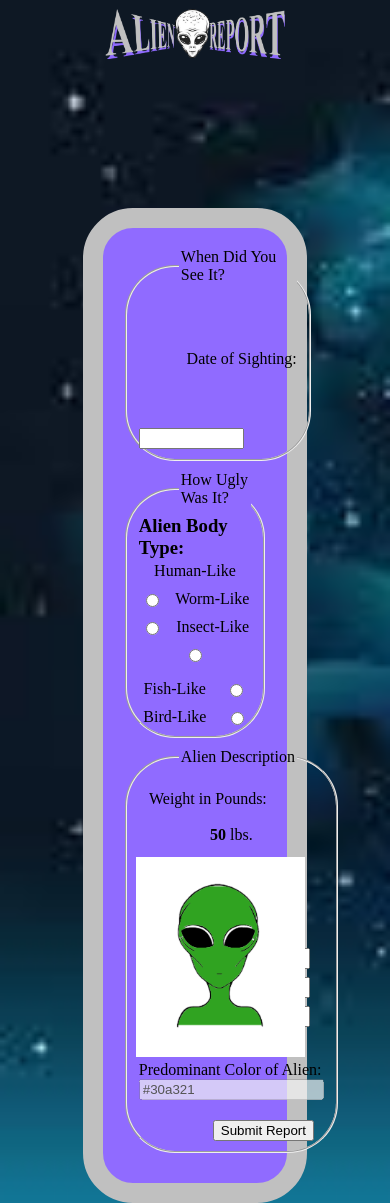
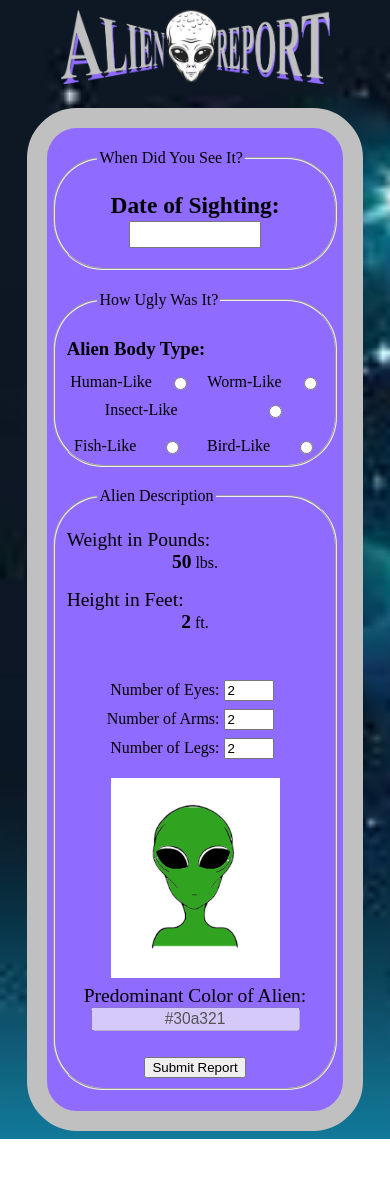
Before and after one commit to BullJohnson/alien_sighting, a plain HTML site: page index.html in a window 390 px wide. After the commit the page ends 1139 px from the top, so only its background shows below. Drawn offline with nearby package versions, Linux system fonts and the light colour scheme; a script that the page names is missing.

Commit message:
Reverse-formated to make responsive. Came out a little different but whatever.

```diff
--- a/alien_sighting.css
+++ b/alien_sighting.css
@@ -3,17 +3,146 @@
 
 *		{	box-sizing: border-box;}
 
-#wrapper        {   width: 60%;
+
+#wrapper        {   width: 90%;
+                    margin: auto;
+}
+#date	{	font-size: 4.5vw;
+			text-align: center
+}
+#datepicker     {   font-size: 10px;}
+.ui-datepicker	{	margin: auto;}
+
+#color_wheel    {  	margin-top: 3%;
+                    margin-bottom: 10%;
+					text-align: center;
+}
+#swatch         {   height: 180px;
+                    width: 140px;
+                    background-color: #30a321;
+                    position: relative;
+					margin: auto;
+}
+#results        {   font-size: .7em;
+                    text-align: center;
+}
+#dialog         {   text-align: center;}
+
+
+.slider:hover   {   opacity: 0.8;
+	}
+.skin_color     {	display: inline-block;
+                    margin-top: 3px;
+					text-align: center;
+					font-size: 5vw
+}
+#color			{	text-align: center;
+					font-size: 4vw;
+}
+.radio_buttons  {   display: flex;
+                    justify-content: space-around;
+                    flex-wrap: wrap;
+                    gap: 10px;
+	}
+.spinner_controls  {    display: flex;
+                        justify-content: space-around;
+                        flex-wrap: wrap;
+                        gap: 8px;
+                        margin-left: -25px;
+						margin-top: 5%;
+						margin-bottom: 10%
+	}
+.align_label    {   text-align: right;
+                    display: inline-block;
+                    width: 8em;
+	}
+.date_label    {    text-align: center;
+                    display: inline-block;
+                    font-size: 6vw;
+					font-weight: bold;
+                    margin-top: 20px;
+                    margin-bottom: 10px;
+
+}
+.mask           {   height: 200px;
+                    z-index: 2;
+                    position: relative;
+                    margin-top: -200px;
+	}
+.alien_skin     {	text-align: center;
+	}
+.spinner        {   width: 50px;}
+
+fieldset        {	margin: 7% 2% 7% 2%;
+					border-radius: 50px;
+	}
+legend          {   margin-left: 12%;}
+
+h3              {   margin-bottom: 5%;
+                    margin-top: 9%;
+}
+h1              {   text-align: center;}
+p               {   margin-top: 0;
+                    text-align: center;
+}
+li              {   list-style: none;
+                    margin-top: 5px;
+					display: inline;
+}
+ul              {   margin-left: -30px;}
+.slider_label	{	margin-top: 6%;
+					font-size: 5vw;
+}
+
+span            {   font-weight: bold;
+}
+#feet			{	font-size: 5vw;}
+#pounds			{	font-size: 5vw;}
+button          {   margin-top: 10%;}
+.button_box		{	display: block;
+					text-align: center;
+}
+form            {   background-color: #906bff;
+                    padding: 0px;
+                    border: 20px solid #c0c0c0;
+                    border-radius: 50px;
+}
+body            {   background-image: url(images/sky_9.jpg);
+                    background-repeat: no-repeat;
+                    background-size: cover;
+}
+header          {   width: 80%;
+                    height: 100px;
+                    margin: auto;
+                    background-image: url(images/headline_2.png);
+                    background-repeat: no-repeat;
+                    background-size: contain;
+}
+
+
+@media (min-width: 500px) {
+	header 			{	height: 145px;}
+}
+
+
+@media (min-width: 720px) {
+	#wrapper        {   width: 80%;
                     	margin: auto;
 	}
 
 	#datepicker     {   font-size: 10px;
                     	float: right;
-                    margin-right: 15%;
+                    	margin-right: 5vw;
 	}
+	.date_label		{	float: left;
+						margin-left: 1.1vw;
+						font-size: 2.8vw;
+	}
+	#date			{	font-size: 2.5vw;}
+
 	#color_wheel    {   margin-top: 3%;
-                    margin-left: 10%;
-                    margin-bottom: 2%;
+                    	margin-left: 6vw;
+                    	text-align: left;
 	}
 	#swatch         {   height: 180px;
                     	width: 140px;
@@ -34,9 +163,12 @@
 
 	.slider:hover   {   opacity: 0.8;
 	}
-.skin_color     {   width: 15em;
-                    margin-top: 3px;
+	.skin_color     {  display: inline-block;
+                    	margin-top: -1%;
+						font-size: 4vw;
 	}
+	#color			{	font-size: 3vw;}
+
 	.radio_buttons  {   display: flex;
                     	justify-content: space-around;
                     	flex-wrap: wrap;
@@ -51,6 +183,7 @@
 	.align_label    {   text-align: right;
                     	display: inline-block;
                     	width: 8em;
+						font-size: 2.4vw
 	}
 	.date_label    {    text-align: right;
                     	display: inline-block;
@@ -65,17 +198,18 @@
                     	margin-top: -200px;
 	}
 	.alien_skin     {   float: right;
-                    margin-right: 10%;
+                    	margin-right: 8%;
+						margin-top: -10%
 	}
 	.spinner        {   width: 50px;}
 
-fieldset         {  margin-bottom: 10px;
+	fieldset        {	margin-bottom: 10px;
 						border-radius: 50px;
 	}
-legend          {   margin-left: 40px;}
+	legend          {   margin-left: 10%;}
 
-h3              {   margin-bottom: 3px;
-                    margin-top: 3px;
+	h3              {   margin-bottom: 10px;
+                    	margin-top: 5px;
 	}
 	h1              {   text-align: center;}
 	p               {   margin-top: 0;
@@ -83,18 +217,20 @@ p               {   margin-top: 0;
 	}
 	li              {   list-style: none;
                     	margin-top: 5px;
-
 						display: inline;
 	}
 	ul              {   margin-left: -30px;}
-span            {   font-weight: bold;
+	.slider_label	{	font-size: 2.4vw;
+						text-align: right;
+						display: inline-block;
+						width: 7.5em;
 	}
-button          {   clear: both;
-                    margin-left: 40%;
-                    margin-top: 20px;
-}
+	span            {   font-weight: bold;}
+	#feet			{	font-size: 4vw;}
+	#pounds			{	font-size: 4vw;}
+
 	form            {   background-color: #906bff;
-                    padding: 20px;
+                    	padding: 0px;
                     	border: 20px solid #c0c0c0;
                     	border-radius: 50px;
 	}
@@ -103,12 +239,32 @@ body            {   background-image: url(images/sky_9.jpg);
                     	background-size: cover;
 	}
 	header          {   width: 80%;
-                    height: 200px;
+                    	height: 175px;
                     	margin: auto;
                     	background-image: url(images/headline_2.png);
                     	background-repeat: no-repeat;
                     	background-size: contain;
                 }
+}
+
+
+@media (min-width: 950px) {
+	header 			{	height:210px;}
+	#wrapper        {   width: 70%;
+                    	margin: auto;
+	}
+	.slider         {   width: 70%;
+                    	opacity: 1;
+                    	display: inline-block;
+	}
+	.slider_label	{	font-size: 2.2vw;
+	}
+	#feet			{	font-size: 3.5vw;}
+	#pounds			{	font-size: 3.5vw;}
+
+
+}
+
 /*#opener         {   clear: both;      See your comments in the other files
                     margin-left: 40%;
                     margin-top: 20px;
--- a/alien_sighting.js
+++ b/alien_sighting.js
@@ -2,10 +2,21 @@
 
                 // William S. Johnson, Jr | 11-18-23 | DPR214 - jQuery Plugins
 
+let dialogWidth, screenWidth;
 
 // Audio Constructor for sound effects.
 let fadeIn = new Audio("images/fade_in.wav");
 let fadeOut = new Audio("images/fade_out_b.mp4");
+
+//function to adjust dialob box to fit mobile device
+function determineBoxWidth () {
+    screenWidth = window.screen.width;
+    if (screenWidth < 500) {
+        dialogWidth = screenWidth * .9;
+    } else {
+        dialogWidth = 465;
+    }
+};
 
 //Functions to add value to span elements, when Height & Weight Sliders are moved
 function creatureWeight() {
@@ -53,6 +64,7 @@ function collectData() {
 
 
 $(document).ready( () =>{
+    determineBoxWidth();
 
     //Initialize Color Picker For Alien Skin Tone
     var colorPicker = new iro.ColorPicker('#color_wheel',{
@@ -95,7 +107,8 @@ $(document).ready( () =>{
        //$("#opener").button();         is to either use an input, with type="button" or simply name
         $("#dialog").dialog({           //the object and issue a preventDefault.  I have included the
             autoOpen: false,                //alternte solution and commented it out.
-            width: 465,
+            //width: 465,
+            width: dialogWidth,
             hide: { effect: "bounce", times: 5, distance: 150},
             show: ("highlight",{color:"#ffffff"}, 2000),
             close: function() {
--- a/index.html
+++ b/index.html
@@ -21,9 +21,13 @@
                 <fieldset>
                     <legend>When Did You See It?</legend>
 
-                    <label for="date" class="date_label">Date of Sighting:</label>
-                    <input type="text" id="date" size="10">
-                    <div id="datepicker"></div>
+                    <label for="date" class="date_label">
+						Date of Sighting:
+                    	<input type="text" id="date" size="10">
+					</label>
+					<div class="datepicker_box">
+                    	<div id="datepicker"></div>
+					</div>
                 </fieldset>
 
                 <fieldset>
@@ -55,11 +59,11 @@
                     <legend>Alien Description</legend>
 
                     <br>
-                    <label for="weight" class="align_label">Weight in Pounds:</label>
+                    <label for="weight" class="slider_label">Weight in Pounds:</label>
                     <div id="weight" name="weight" class="slider"></div>
                     <p><span id="pounds">50</span>&nbsp;lbs.</p>
 
-                    <label for="height" class="align_label">Height in Feet:</label>
+                    <label for="height" class="slider_label">Height in Feet:</label>
                     <div id="height" name="height" class="slider"></div>
                     <p><span id="feet">2</span>&nbsp;ft.</p>
                     <br>
@@ -85,12 +89,16 @@
                         <img src="images/alien_swatch_b.png" alt="alien swatch" class="mask">
                     </div>
 
-                    <label for="color" class="skin_color">Predominant Color of Alien:</label>
-                    <input type="text" name="color" id="color" value="#30a321" disabled>
+                    <label for="color" class="skin_color">
+						Predominant Color of Alien:
+                    	<input type="text" name="color" id="color" value="#30a321" disabled>
+					</label>
                     <br>
+					<div class="button_box">
                     <button id="opener">Submit Report</button>
                     <!--button tries to submit. Either cancel default or use line below, instead-->
                     <!--<input type="button" id="opener" value="Submit Report"></input>-->
+					</div>
                     <div id="dialog" title="Your Sighting Has Been Registered">
                         <div id="results"></div>
                     </div>
```
Lines whose indentation alone changed are shown as unchanged.
